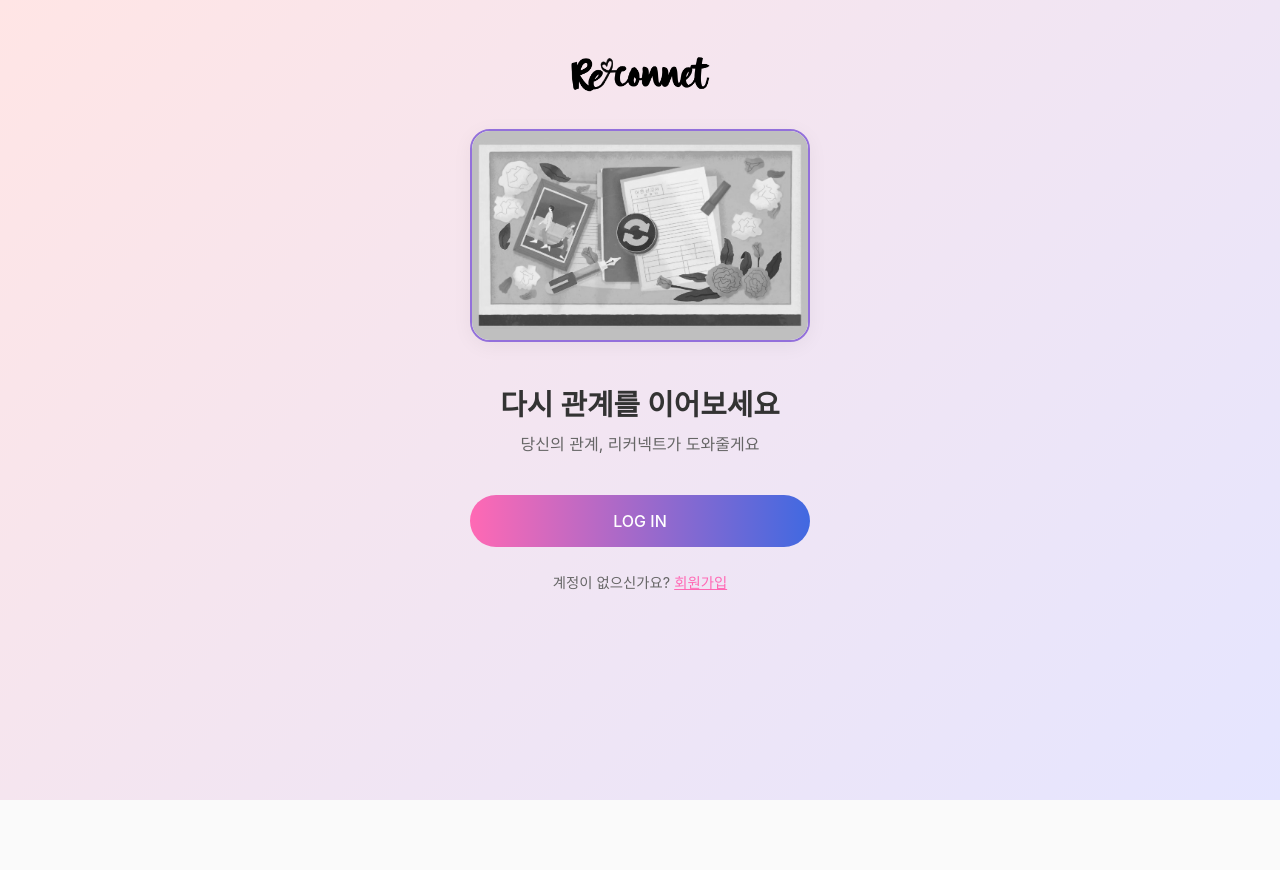
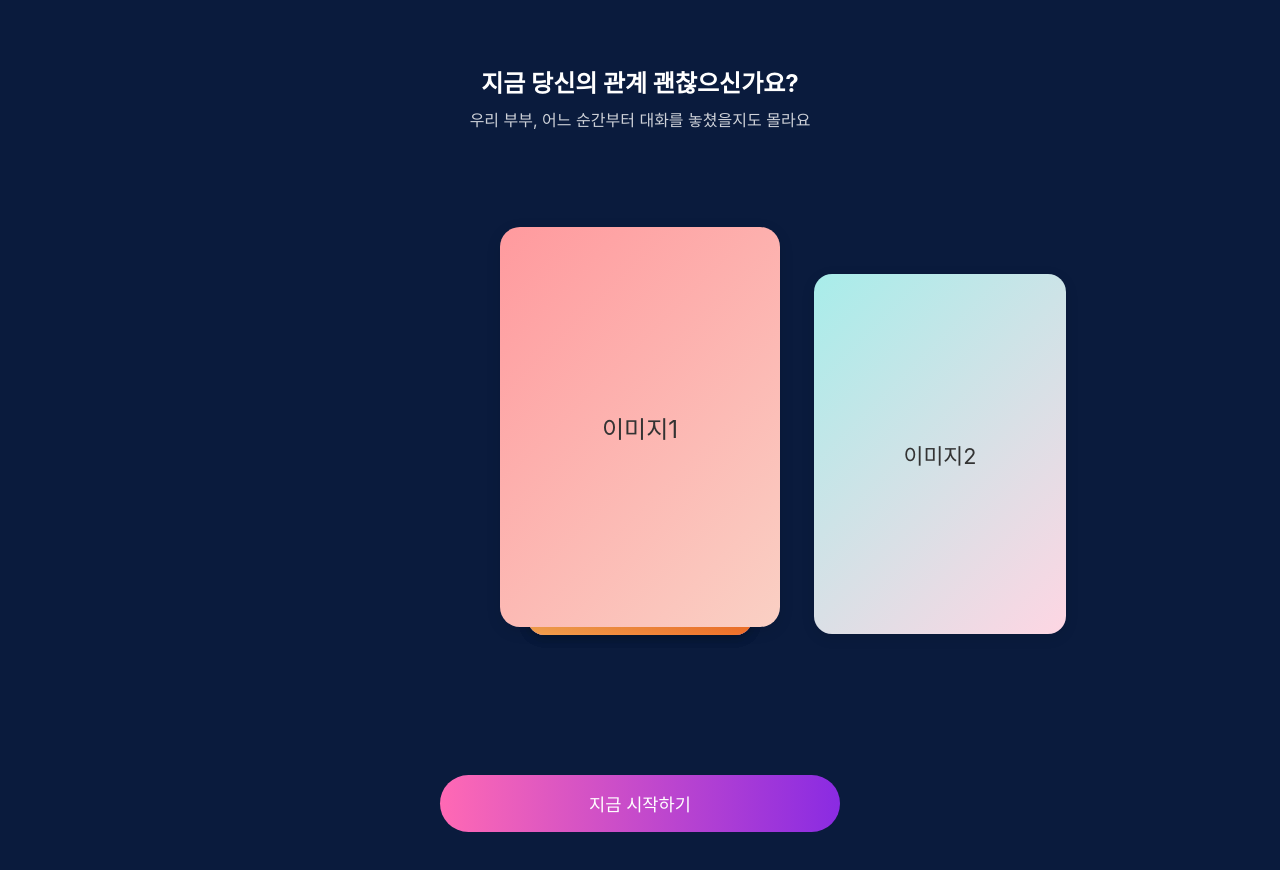
Before and after one commit to gitit-emkoo/reconnect, a React (Vite) app: page / in a window 1280 px wide. Shown: the top 870 px of the page. Before the commit the page ends 800 px from the top, so only its background shows below. Built offline with nearby package versions, Linux system fonts and the light colour scheme.

Commit message:
feat: 라우팅 구조 변경 및 진단결과 페이지 수정 - 온보딩 페이지를 메인으로 설정, 진단결과 페이지 로그인 기능 개선

```diff
--- a/src/App.tsx
+++ b/src/App.tsx
@@ -34,10 +34,11 @@ const App = () => {
       <GlobalStyle />
       <Router>
         <Routes>
-          <Route path="/" element={<RootPage />} />
+          {/* 루트 경로를 온보딩으로 변경 */}
+          <Route path="/" element={<Onboarding />} />
+          <Route path="/welcome" element={<RootPage />} />
 
           {/* 공개 라우트 */}
-          <Route path="/onboarding" element={<Onboarding />} />
           <Route path="/diagnosis" element={<Diagnosis />} />
           <Route path="/diagnosis/result" element={<DiagnosisResult />} />
           <Route path="/register" element={<RegisterPage />} />
--- a/src/pages/DiagnosisResult.tsx
+++ b/src/pages/DiagnosisResult.tsx
@@ -164,9 +164,9 @@ const StyledBackButton = styled(BackButton)`
 `;
 
 const getTemperatureDescription = (temp: number) => {
-  if (temp < 36.5) return "더 자세한 내용과\n솔루션을 보고 싶다면\n회원가입 하세요!";
-  if (temp < 37) return "더 자세한 내용과\n솔루션을 보고 싶다면\n회원가입 하세요!";
-  return "더 자세한 내용과\n솔루션을 보고 싶다면\n회원가입 하세요!";
+  if (temp < 36.5) return "더 자세한 내용과\n솔루션을 보고 싶다면\n로그인 하세요!";
+  if (temp < 37) return "더 자세한 내용과\n솔루션을 보고 싶다면\n로그인 하세요!";
+  return "더 자세한 내용과\n솔루션을 보고 싶다면\n로그인 하세요!";
 };
 
 const DiagnosisResult: React.FC = () => {
@@ -220,8 +220,8 @@ const DiagnosisResult: React.FC = () => {
 
         <Description>{description}</Description>
 
-        <InviteButton onClick={() => navigate("/login")}>
-          회원가입
+        <InviteButton onClick={() => navigate("/welcome")}>
+          로그인
         </InviteButton>
       </ContentSection>
     </Container>
```
